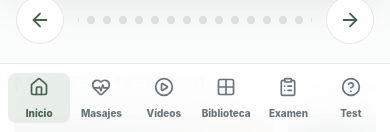
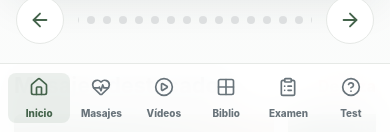
Before and after one commit to andreaonicbeauty-arch/quiromasaje-atlas-app, a React (Vite) app: page / in a window 390 px wide. Shown: the part 712-844 px from the top of the page. Built offline with nearby package versions, Linux system fonts and the light colour scheme.

Commit message:
Fix mobile bottom navigation label

```diff
--- a/public/sw.js
+++ b/public/sw.js
@@ -1,4 +1,4 @@
-const CACHE_NAME = "quiromasaje-atlas-v8";
+const CACHE_NAME = "quiromasaje-atlas-v9";
 const BASE_PATH = "/quiromasaje-atlas-app/";
 const APP_SHELL = [
   BASE_PATH,
--- a/src/main.tsx
+++ b/src/main.tsx
@@ -709,9 +709,14 @@ function App() {
           <PlayCircle size={22} />
           Vídeos
         </button>
-        <button className={view === "library" ? "active" : ""} type="button" onClick={() => setView("library")}>
+        <button
+          className={view === "library" ? "active" : ""}
+          type="button"
+          onClick={() => setView("library")}
+          aria-label="Biblioteca"
+        >
           <Grid2X2 size={22} />
-          Biblioteca
+          Biblio
         </button>
         <button className={view === "exam" ? "active" : ""} type="button" onClick={() => setView("exam")}>
           <ClipboardList size={22} />
--- a/src/style.css
+++ b/src/style.css
@@ -774,7 +774,7 @@ h3 {
   background: transparent;
   font-size: 0.76rem;
   font-weight: 760;
-  overflow-wrap: anywhere;
+  white-space: nowrap;
 }
 
 .bottom-nav button.active {
```
